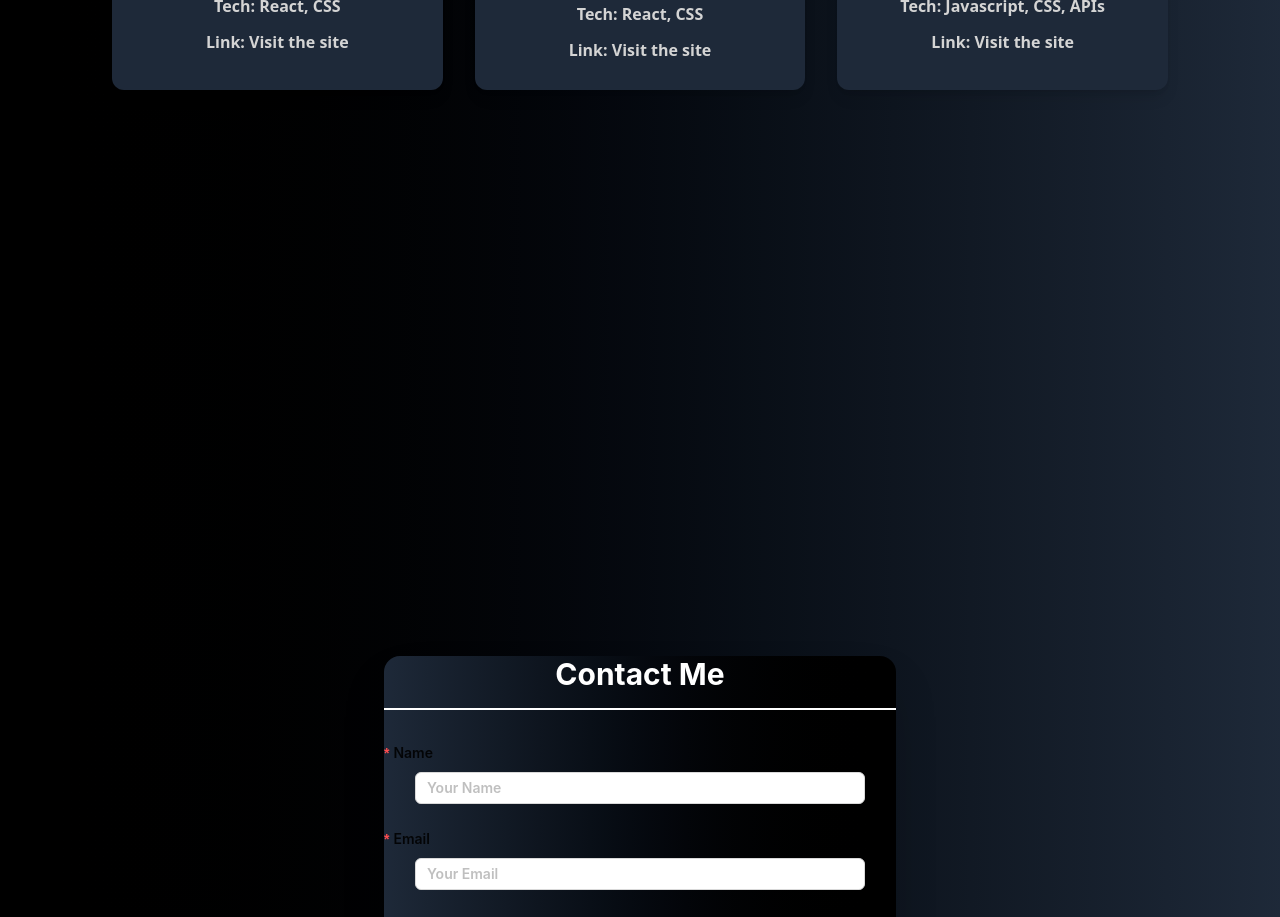
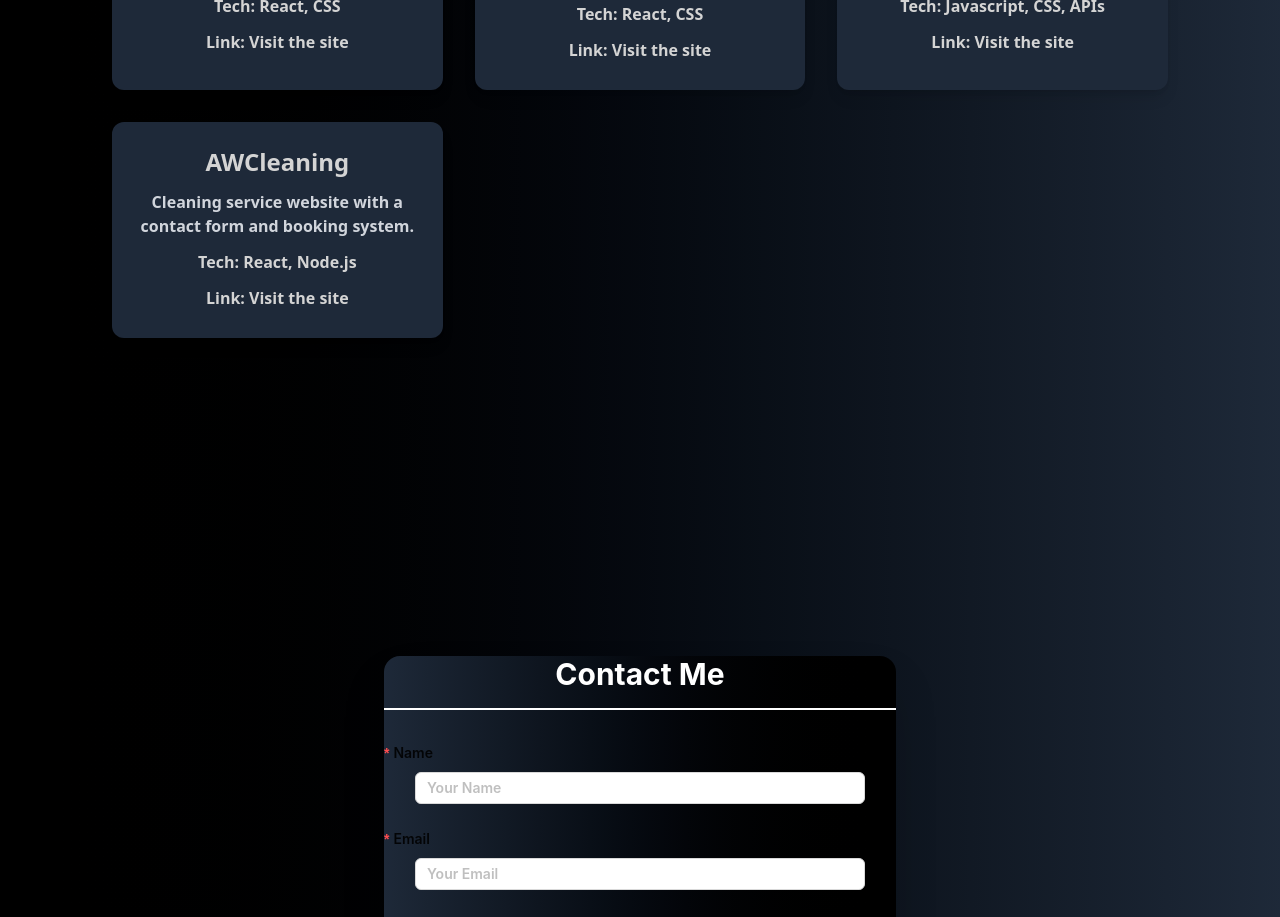
Before and after one commit to ElijahSWilliams/PortfolioSite, a React (Vite) app: page / in a window 1280 px wide. Shown: the part 1900-2817 px from the top of the page. Built offline with nearby package versions, Linux system fonts and the light colour scheme.

Commit message:
Added a project to site

```diff
--- a/src/Header/Header.jsx
+++ b/src/Header/Header.jsx
@@ -46,10 +46,8 @@ function Header() {
           Contact
         </a>
         <a
-          href={`${process.env.PUBLIC_URL}/FINALIZED_TECH_RESUME.pdf?v=1`}
+          href="/PortfolioSite/FINALIZED_TECH_RESUME.pdf"
           download
-          target="_blank"
-          rel="noopener noreferrer"
           className="hover:text-white transition text-sm px-4 py-2 border-b-2 border-transparent hover:border-white"
         >
           Download Resume
--- a/src/Projects/Projects.jsx
+++ b/src/Projects/Projects.jsx
@@ -24,6 +24,14 @@ const projects = [
     Tech: ["Javascript", "CSS", "APIs"],
     Link: "https://elijahswilliams.github.io/se_project_aroundtheus/",
     Repo: ["N/A"],
+  },
+  {
+    Title: "AWCleaning",
+    Description:
+      "Cleaning service website with a contact form and booking system.",
+    Tech: ["React", "Node.js"],
+    Link: "https://elijahswilliams.github.io/AWCLEANING/",
+    Repo: ["https://github.com/ElijahSWilliams/AWCLEANING"],
   },
 ];
 
```
